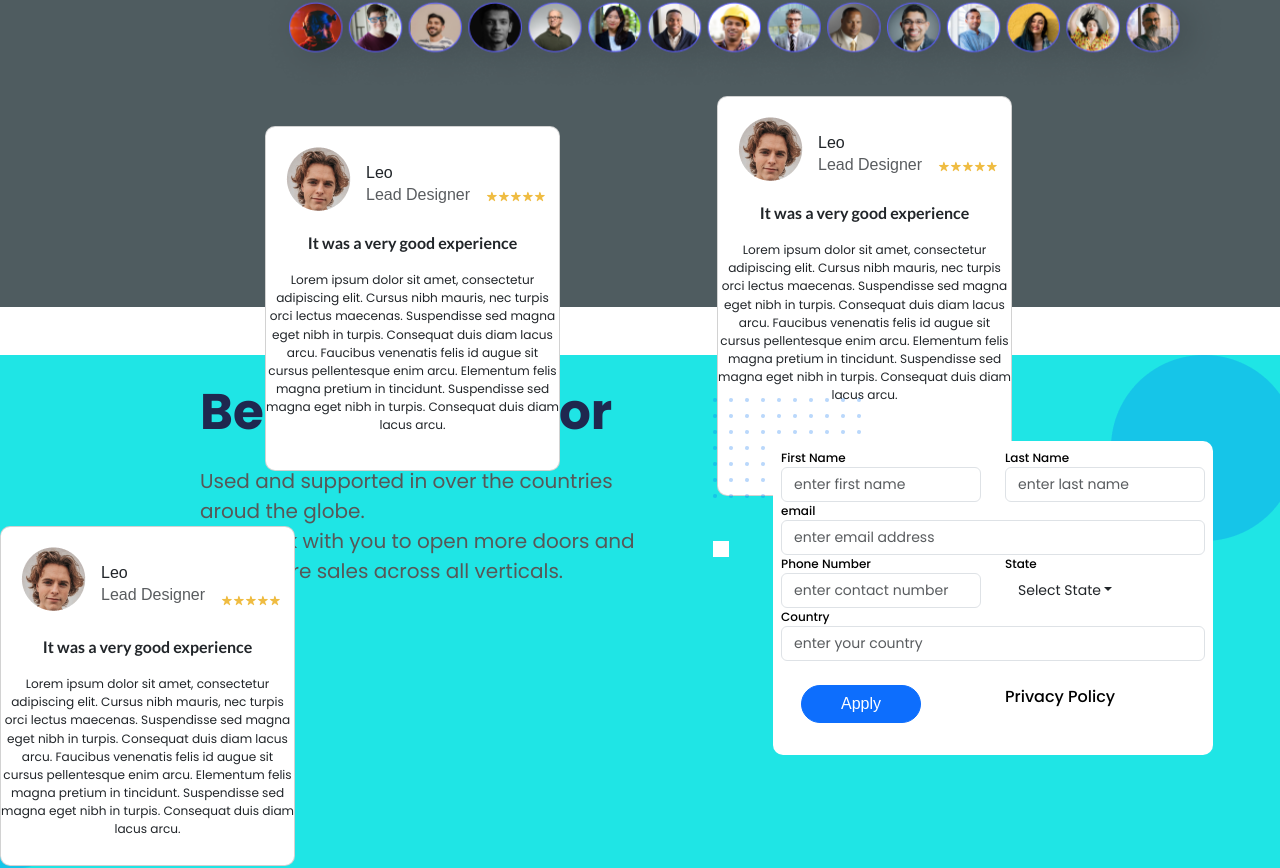
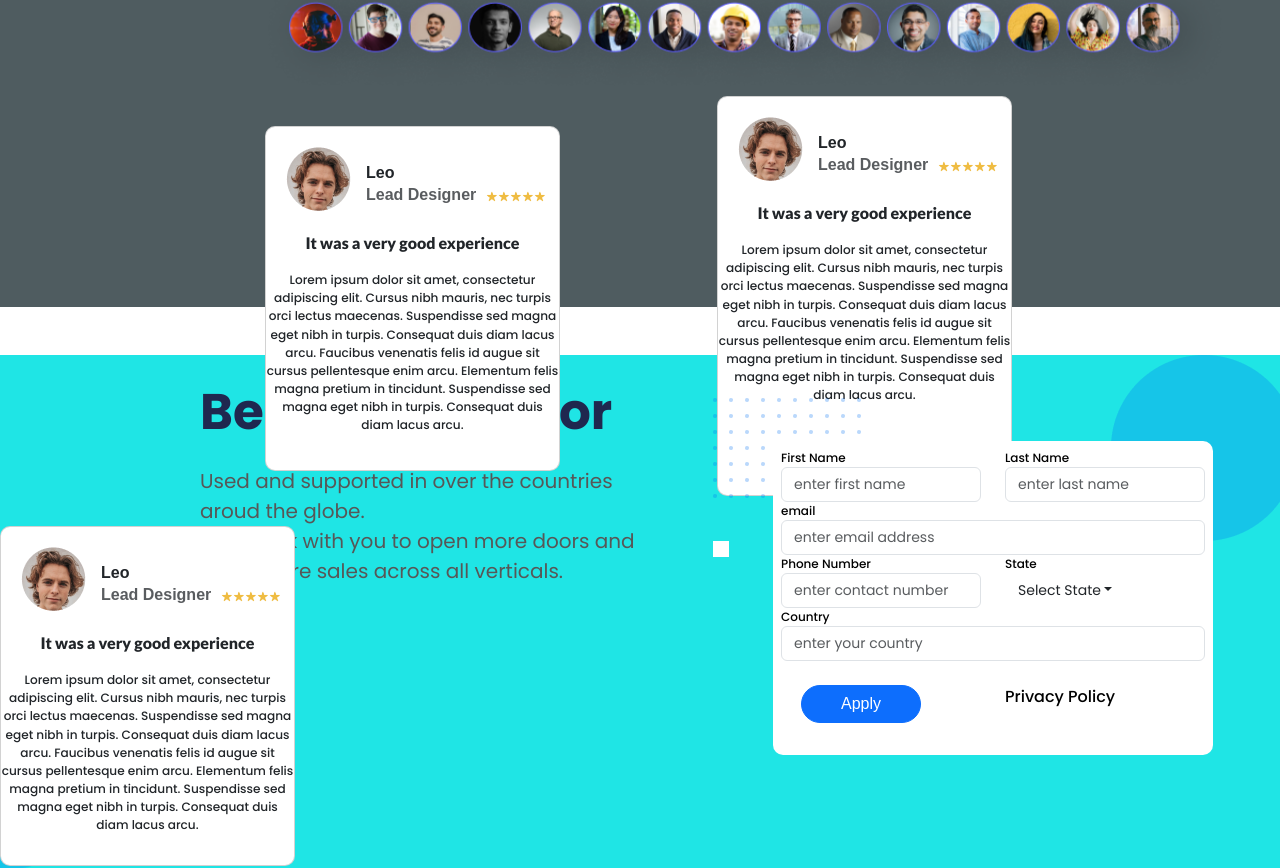
Before and after one commit to Jobminar/sailorswave, a React (Create React App) app in the folder client/: page / in a window 1280 px wide. Shown: the part 3775-4643 px from the top of the page. Built offline with nearby package versions, Linux system fonts and the light colour scheme; a web font is replaced by a local one.

Commit message:
ourclients

```diff
--- a/client/src/components/OurClients/OurClients.css
+++ b/client/src/components/OurClients/OurClients.css
@@ -100,17 +100,19 @@ ul li{
 .card-subtitle{
     margin-left: 100px;
     margin-top: -10px;
+    font-weight: bold;
 }
 
 .text{
     font-size: 12.1px;
     text-align: center;
+    font-weight: 500;
 }
 
 .experience{
     text-align: center;
     font-family: lato;
-    font-weight: 700;
+    font-weight: 800;
 }
 
 .designation{
--- a/client/src/components/OurClients/OurClients.jsx
+++ b/client/src/components/OurClients/OurClients.jsx
@@ -71,7 +71,7 @@ const OurClients = () => {
                 </div>
                 <div className="row card-name">
                   <div className="designation">
-                    <p className="card-title">Leo</p>
+                    <p className="card-title"><b>Leo</b></p>
                     <p className="card-subtitle mb-2 text-muted">
                       Lead Designer
                     </p>
@@ -104,7 +104,7 @@ const OurClients = () => {
                 </div>
                 <div className="row card-name">
                   <div className="designation">
-                    <p className="card-title">Leo</p>
+                    <p className="card-title"><b>Leo</b></p>
                     <p className="card-subtitle mb-2 text-muted">
                       Lead Designer
                     </p>
@@ -137,11 +137,10 @@ const OurClients = () => {
                 </div>
                 <div className="row card-name">
                   <div className="designation">
-                    <p className="card-title">Leo</p>
+                    <p className="card-title"><b>Leo</b></p>
                     <p className="card-subtitle mb-1 text-muted">
                       Lead Designer
                     </p>
-                  <br />
                   </div>
                   <div className="col stars">
                     <img src={Star} />
```
